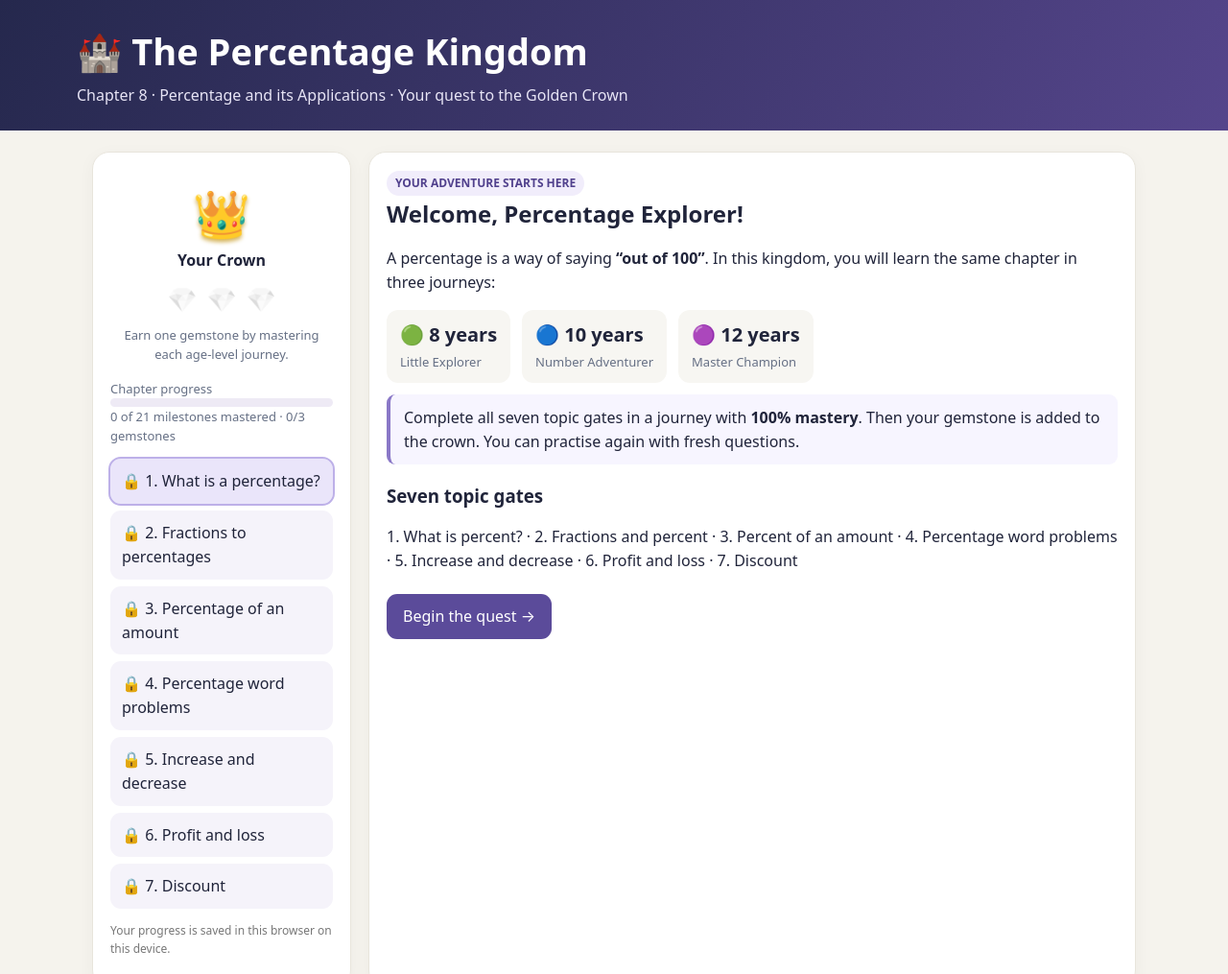
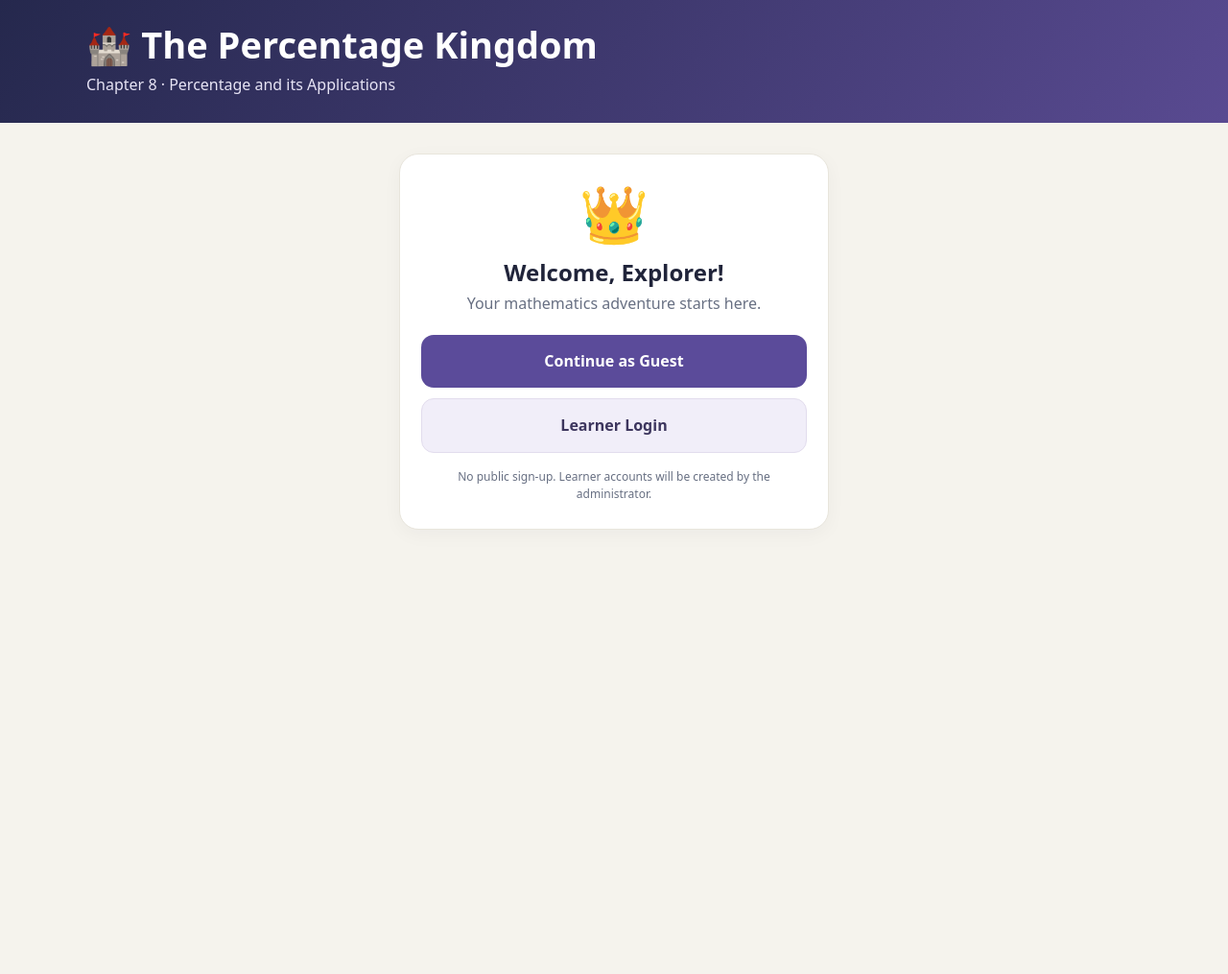
Before and after one commit to venkitfamily/percentage-kingdom, a plain HTML site: page index.html in a window 1280 px wide. Shown: the top 1015 px of the page at 96% size. After the commit the page ends 800 px from the top, so only its background shows below. Drawn offline with Linux system fonts and the light colour scheme.

Commit message:
Re-upload - mob ver

```diff
--- a/index.html
+++ b/index.html
@@ -1,54 +1,100 @@
 <!doctype html>
 <html lang="en">
 <head>
-<meta charset="utf-8"><meta name="viewport" content="width=device-width,initial-scale=1">
+<meta charset="utf-8"><meta name="viewport" content="width=device-width,initial-scale=1,viewport-fit=cover">
+<meta name="theme-color" content="#29264f">
 <title>The Percentage Kingdom | Chapter 8</title>
 <style>
-:root{--ink:#20243a;--muted:#667085;--paper:#fffdf7;--purple:#5b4b9a;--gold:#e5ad37;--mint:#dff4e8;--line:#e8e5dc;--pink:#fbe6eb}
+:root{--ink:#20243a;--muted:#687083;--paper:#fffdf8;--purple:#5b4b9a;--gold:#e5ad37;--mint:#dff4e8;--line:#e8e5dc;--lav:#f3f0fb}
 *{box-sizing:border-box}body{margin:0;background:#f5f3ed;color:var(--ink);font:16px/1.55 system-ui,-apple-system,Segoe UI,sans-serif}
-header{background:linear-gradient(120deg,#25284d,#55458b);color:white;padding:24px max(20px,calc((100% - 1120px)/2));}
-header h1{font-size:clamp(25px,4vw,38px);margin:0 0 4px}header p{margin:0;color:#e7e4f5}
-main{max-width:1120px;margin:22px auto;padding:0 16px 50px;display:grid;grid-template-columns:270px 1fr;gap:18px}
-aside,.panel{background:white;border:1px solid var(--line);border-radius:18px;padding:18px;box-shadow:0 4px 18px #24213a0a}
-aside{align-self:start;position:sticky;top:12px}.crown{text-align:center;padding:8px 0 16px}.crown .emoji{font-size:48px;filter:drop-shadow(0 3px 2px #d5b45b)}
-.gems{display:flex;justify-content:center;gap:10px;margin:8px}.gem{font-size:25px;opacity:.25;filter:grayscale(1)}.gem.earned{opacity:1;filter:none;animation:shine 1.7s infinite alternate}
-@keyframes shine{from{filter:drop-shadow(0 0 1px #fff)}to{filter:drop-shadow(0 0 9px #ffc94a) brightness(1.25)}}
+button,input{font:inherit}button{touch-action:manipulation}
+.hero{background:linear-gradient(125deg,#25284d,#594a91);color:#fff;padding:25px max(18px,calc((100% - 1100px)/2)) 28px}
+.hero h1{font-size:clamp(25px,4vw,38px);line-height:1.15;margin:0 0 7px}.hero p{margin:0;color:#e7e4f5}
+.entry{max-width:480px;margin:32px auto;padding:0 16px 40px}.entry-card,.panel,.side{background:white;border:1px solid var(--line);border-radius:20px;padding:20px;box-shadow:0 5px 20px #24213a0a}
+.entry-card{text-align:center;padding:26px 22px}.entry-crown{font-size:58px;line-height:1.2}.entry-card h2{margin:8px 0 2px}.entry-card>p{color:var(--muted);margin:0 0 20px}
+.entry-action{display:flex;align-items:center;justify-content:center;gap:9px;width:100%;padding:15px;border:0;border-radius:13px;background:var(--purple);color:#fff;font-weight:700;cursor:pointer;margin-top:11px;min-height:52px}
+.entry-action.alt{background:#f1eef9;color:#3d365e;border:1px solid #e2dced}
+.entry-note{font-size:12px;color:var(--muted);margin-top:16px}
+.login-fields{display:grid;gap:8px;text-align:left;margin-top:18px}.login-fields label{font-size:13px;font-weight:700}.login-fields input{width:100%;padding:13px;border:1px solid #d8d4e1;border-radius:10px}
+.hidden{display:none!important}
+main{max-width:1120px;margin:22px auto;padding:0 16px 42px;display:grid;grid-template-columns:270px minmax(0,1fr);gap:18px}
+.side{align-self:start;position:sticky;top:12px}.crown{text-align:center;padding:5px 0 15px}.crown .emoji{font-size:43px;filter:drop-shadow(0 3px 2px #d5b45b)}
+.gems{display:flex;justify-content:center;gap:10px;margin:7px}.gem{font-size:24px;opacity:.24;filter:grayscale(1)}.gem.earned{opacity:1;filter:none;animation:shine 1.7s infinite alternate}
+@keyframes shine{from{filter:drop-shadow(0 0 1px #fff)}to{filter:drop-shadow(0 0 9px #ffc94a) brightness(1.2)}}
 .progress{height:9px;background:#eeeaf5;border-radius:20px;overflow:hidden}.progress span{display:block;height:100%;background:linear-gradient(90deg,#72c79c,#e6b847);width:0}
-.small{font-size:13px;color:var(--muted)}nav{display:grid;gap:7px;margin-top:14px}nav button,.btn{border:0;border-radius:11px;padding:11px 12px;text-align:left;background:#f5f3fa;color:var(--ink);cursor:pointer;font:inherit}
-nav button.active{background:#eae5fa;outline:2px solid #bdb0e8}button:disabled{opacity:.45;cursor:not-allowed}
-.content{display:grid;gap:16px}.panel h2{margin:0 0 8px;font-size:24px}.panel h3{margin:18px 0 6px}.tag{display:inline-block;background:#f1edfb;color:#51418d;padding:4px 9px;border-radius:20px;font-size:12px;font-weight:700}
-.levels{display:flex;gap:8px;flex-wrap:wrap;margin:12px 0}.levels button{background:#f2f0eb;border:1px solid var(--line);padding:9px 13px;border-radius:30px;cursor:pointer}.levels button.active{background:#51418d;color:white}
-.callout{background:#f7f5ff;border-left:4px solid #8a78c7;padding:12px 14px;border-radius:9px;margin:12px 0}
+.small{font-size:13px;color:var(--muted)}nav{display:grid;gap:7px;margin-top:14px}nav button,.btn{border:0;border-radius:11px;padding:11px 12px;text-align:left;background:#f5f3fa;color:var(--ink);cursor:pointer}
+nav button.active{background:#eae5fa;outline:2px solid #bdb0e8}
+.content{display:grid;gap:16px;min-width:0}.panel h2{margin:0 0 8px;font-size:24px}.panel h3{margin:18px 0 6px}.tag{display:inline-block;background:#f1edfb;color:#51418d;padding:4px 9px;border-radius:20px;font-size:12px;font-weight:700}
+.levels{display:flex;gap:8px;flex-wrap:wrap;margin:12px 0}.levels button{background:#f2f0eb;border:1px solid var(--line);padding:10px 14px;border-radius:30px;cursor:pointer;min-height:43px}.levels button.active{background:#51418d;color:white}
+.callout{background:#f7f5ff;border-left:4px solid #8a78c7;padding:13px 14px;border-radius:9px;margin:12px 0}
 .diagram{display:flex;align-items:center;justify-content:center;gap:8px;flex-wrap:wrap;margin:15px 0;padding:15px;background:#fbfaf6;border-radius:12px}
-.unit{width:38px;height:38px;border-radius:8px;background:#e8e5f0;border:1px solid #d5d0e2}.unit.on{background:#75c99d;border-color:#55aa7d}
+.unit{width:36px;height:36px;border-radius:8px;background:#e8e5f0;border:1px solid #d5d0e2}.unit.on{background:#75c99d;border-color:#55aa7d}
 .steps{padding-left:22px}.steps li{margin:7px 0}.practice{background:#fffaf0;border:1px solid #f1dfb7;border-radius:14px;padding:16px}
-input[type=number],input[type=text]{padding:11px;border:1px solid #cfcbdc;border-radius:9px;font:inherit;width:min(100%,220px)}
-.btn{background:var(--purple);color:white;text-align:center;padding:11px 17px;margin:6px 5px 0 0}.btn.secondary{background:#eeeaf5;color:#39334f}
+input[type=number],input[type=text]{padding:13px;border:1px solid #cfcbdc;border-radius:10px;font:inherit;width:min(100%,260px);min-height:48px}
+.btn{background:var(--purple);color:white;text-align:center;padding:12px 17px;margin:6px 5px 0 0;min-height:46px}.btn.secondary{background:#eeeaf5;color:#39334f}
 .feedback{margin-top:10px;font-weight:650}.good{color:#18824f}.bad{color:#b44747}.muted{color:var(--muted)}
-.row{display:flex;gap:12px;align-items:center;flex-wrap:wrap}.stat{background:#f7f6f2;border-radius:12px;padding:10px 14px;min-width:110px}.stat b{display:block;font-size:20px}
-.lock{color:#a19bad;font-size:12px}.hidden{display:none}.footer{font-size:12px;color:#777;margin-top:14px}
-@media(max-width:760px){main{grid-template-columns:1fr}aside{position:static}.crown{padding-bottom:4px}nav{grid-template-columns:repeat(2,minmax(0,1fr))}}
+.row{display:flex;gap:12px;align-items:center;flex-wrap:wrap}.stat{background:#f7f6f2;border-radius:12px;padding:10px 14px;min-width:110px;flex:1}.stat b{display:block;font-size:19px}
+.footer{font-size:12px;color:#777;margin-top:14px}.topline{display:flex;align-items:center;justify-content:space-between;gap:12px;margin-bottom:12px}.guest-pill{font-size:12px;background:#e9f4ec;color:#276b45;border-radius:30px;padding:5px 10px;font-weight:700}
+@media(max-width:760px){
+ body{padding-bottom:env(safe-area-inset-bottom)}.hero{padding:19px 17px 21px}.hero h1{font-size:26px}
+ main{display:flex;flex-direction:column;margin:12px auto;padding:0 12px 30px;gap:12px}
+ .side{position:static;padding:12px 13px;border-radius:16px}
+ .crown{display:grid;grid-template-columns:auto 1fr;align-items:center;text-align:left;column-gap:10px;padding:0 0 10px}
+ .crown .emoji{grid-row:span 2;font-size:35px}.crown b{align-self:end}.crown .gems{justify-content:flex-start;margin:0}
+ .crown .small{grid-column:1/-1;margin-top:5px}
+ nav{display:flex;overflow-x:auto;gap:7px;margin:10px -3px 0;padding:2px 3px 5px;scrollbar-width:thin}
+ nav button{white-space:nowrap;flex:0 0 auto;font-size:13px;padding:10px 12px}
+ .content{gap:12px}.panel{padding:16px;border-radius:16px}.panel h2{font-size:22px}
+ .levels{display:grid;grid-template-columns:1fr;gap:7px}.levels button{text-align:left;width:100%}
+ .diagram{gap:5px;padding:12px}.unit{width:29px;height:29px;border-radius:6px}
+ .practice{padding:13px}.practice input[type=number]{width:100%;max-width:none}
+ .btn{min-height:49px}.stat{min-width:calc(50% - 8px)}
+ .entry{margin:18px auto}.entry-card{padding:23px 18px}
+}
+@media(max-width:360px){.hero h1{font-size:23px}.unit{width:25px;height:25px}.stat{min-width:100%}}
 </style></head>
 <body>
-<header><h1>🏰 The Percentage Kingdom</h1><p>Chapter 8 · Percentage and its Applications · Your quest to the Golden Crown</p></header>
+<header class="hero"><h1>🏰 The Percentage Kingdom</h1><p>Chapter 8 · Percentage and its Applications</p></header>
+
+<section id="entry" class="entry">
+ <div class="entry-card">
+  <div class="entry-crown">👑</div>
+  <h2>Welcome, Explorer!</h2>
+  <p>Your mathematics adventure starts here.</p>
+  <button class="entry-action" onclick="enterGuest()">Continue as Guest</button>
+  <button class="entry-action alt" onclick="document.getElementById('loginPanel').classList.toggle('hidden')">Learner Login</button>
+  <div id="loginPanel" class="login-fields hidden">
+   <label for="username">Username</label><input id="username" autocomplete="username" placeholder="Your username">
+   <label for="password">Password</label><input id="password" type="password" autocomplete="current-password" placeholder="Your password">
+   <button class="entry-action" onclick="showLoginInfo()">Log in</button>
+   <div id="loginInfo" class="callout hidden" role="status">Secure learner accounts are the next setup step. The login screen is ready, but account authentication is not connected yet. Please use Guest mode for this version.</div>
+  </div>
+  <div class="entry-note">No public sign-up. Learner accounts will be created by the administrator.</div>
+ </div>
+</section>
+
+<div id="appShell" class="hidden">
 <main>
-<aside>
+ <aside class="side">
+  <div class="topline"><b>Your learning space</b><span id="guestPill" class="guest-pill">Guest mode</span></div>
   <div class="crown"><div class="emoji">👑</div><b>Your Crown</b><div class="gems"><span id="gem0" class="gem">💎</span><span id="gem1" class="gem">💎</span><span id="gem2" class="gem">💎</span></div><div class="small">Earn one gemstone by mastering each age-level journey.</div></div>
   <div class="small">Chapter progress</div><div class="progress"><span id="overall"></span></div><div class="small" id="progressText">0 of 21 milestones mastered</div>
   <nav id="nav"></nav>
- <p class="footer">Your progress is saved in this browser on this device.</p>
+  <p class="footer">Guest progress is saved in this browser on this device.</p>
  </aside>
  <section class="content">
   <div class="panel" id="welcome">
-  <span class="tag">YOUR ADVENTURE STARTS HERE</span><h2>Welcome, Percentage Explorer!</h2>
-  <p>A percentage is a way of saying <b>“out of 100”</b>. In this kingdom, you will learn the same chapter in three journeys:</p>
-  <div class="row"><div class="stat"><b>🟢 8 years</b><span class="small">Little Explorer</span></div><div class="stat"><b>🔵 10 years</b><span class="small">Number Adventurer</span></div><div class="stat"><b>🟣 12 years</b><span class="small">Master Champion</span></div></div>
-  <div class="callout">Complete all seven topic gates in a journey with <b>100% mastery</b>. Then your gemstone is added to the crown. You can practise again with fresh questions.</div>
-  <h3>Seven topic gates</h3><p>1. What is percent? · 2. Fractions and percent · 3. Percent of an amount · 4. Percentage word problems · 5. Increase and decrease · 6. Profit and loss · 7. Discount</p>
+   <span class="tag">YOUR ADVENTURE STARTS HERE</span><h2>Welcome to your learning kingdom!</h2>
+   <p>A percentage is a way of saying <b>“out of 100”</b>. Choose a learning journey and explore the seven topic gates.</p>
+   <div class="row"><div class="stat"><b>🟢 Age 8</b><span class="small">Little Explorer</span></div><div class="stat"><b>🔵 Age 10</b><span class="small">Number Adventurer</span></div><div class="stat"><b>🟣 Age 12</b><span class="small">Master Champion</span></div></div>
+   <div class="callout">Complete all seven topic gates in a journey with <b>100% mastery</b>. Then your gemstone is added to the crown.</div>
+   <h3>Your seven topic gates</h3><p>Understanding percentage · Fractions and percentage · Percentage of an amount · Word problems · Increase and decrease · Profit and loss · Discount</p>
    <button class="btn" onclick="openTopic(0)">Begin the quest →</button>
   </div>
   <div class="panel hidden" id="lesson"></div>
-</section></main>
+ </section>
+</main>
+</div>
 <script>
 const topics=[
  {name:"What is a percentage?",source:"A fraction whose denominator is 100 is called percent.",teach:[
@@ -152,4 +198,13 @@ function nextQ(){
 }
 function nextTopic(){let n=topics.findIndex((_,i)=>i>currentTopic&&!completed(currentAge+"-"+i));if(n<0)n=0;openTopic(n)}
 renderNav();updateCrown();
+
+function enterGuest(){
+ document.getElementById("entry").classList.add("hidden");
+ document.getElementById("appShell").classList.remove("hidden");
+ document.getElementById("guestPill").textContent="Guest mode";
+ document.getElementById("welcome").classList.remove("hidden");
+ document.getElementById("lesson").classList.add("hidden");
+}
+function showLoginInfo(){document.getElementById("loginInfo").classList.remove("hidden");}
 </script></body></html>
```
Lines whose indentation alone changed are shown as unchanged.
